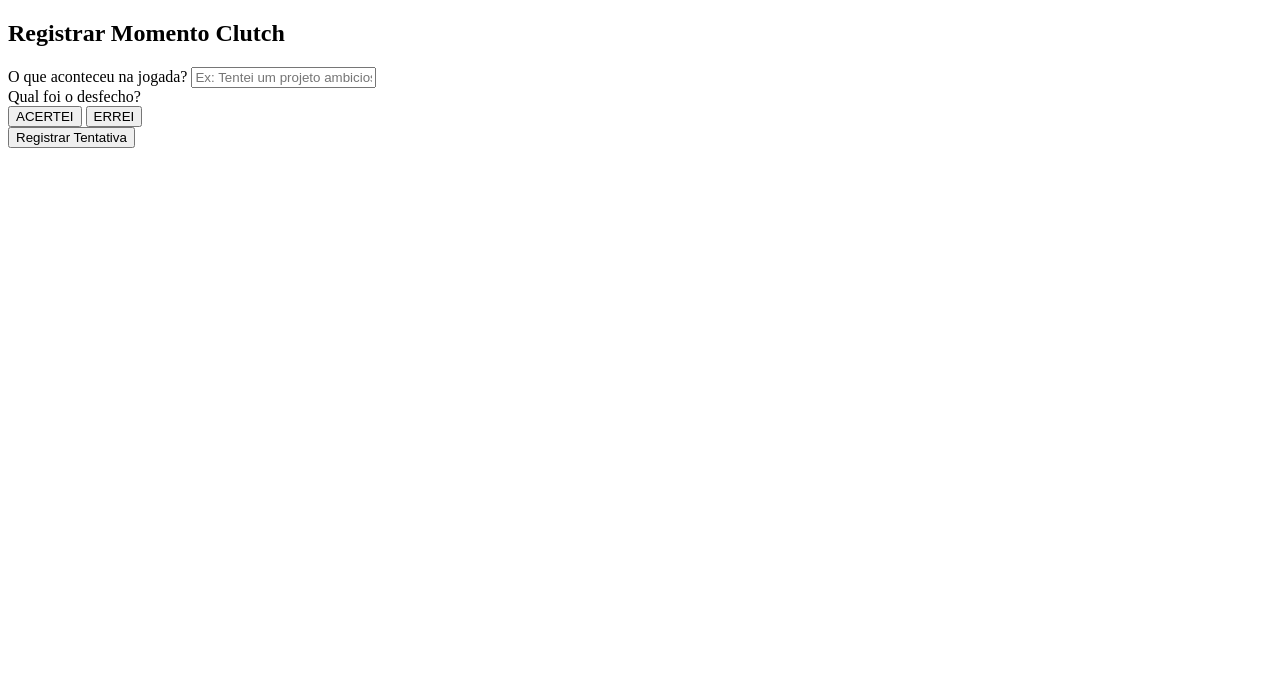
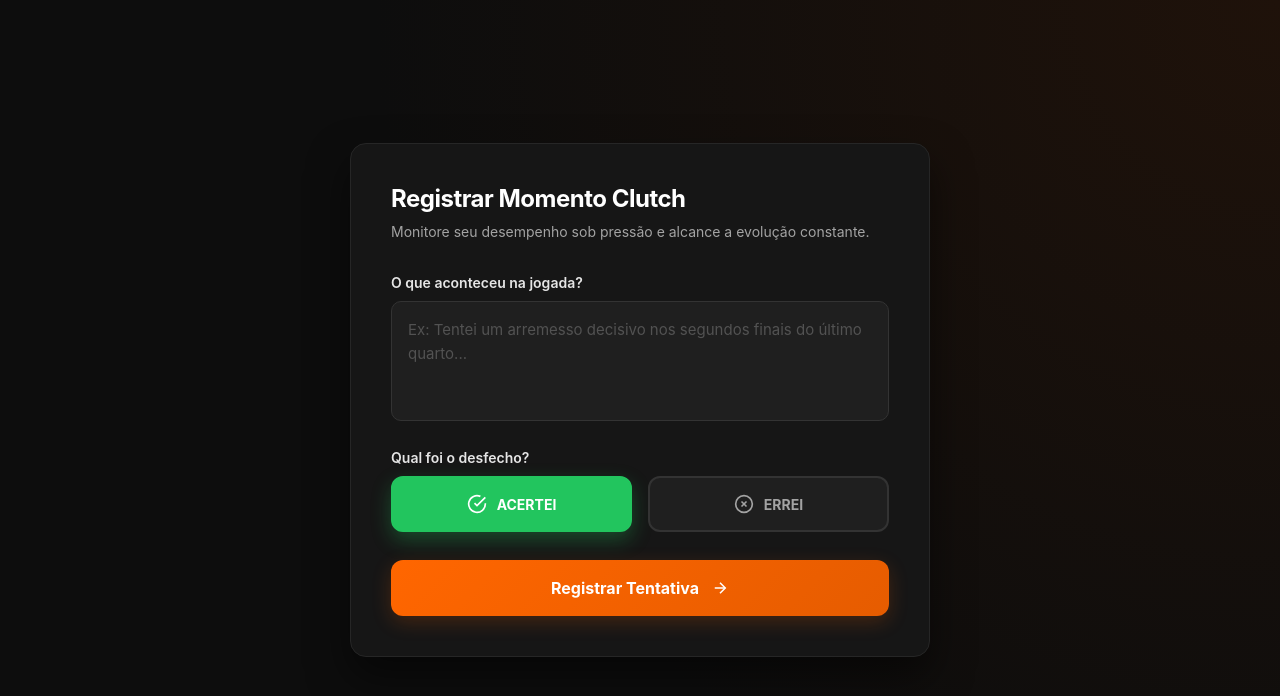
Before and after one commit to Lucas-gon/Game_Winner, a website: page web-data-viz/public/dashboard/tentativas.html in a window 1280 px wide. Both pictures are taken after a click on the button "ACERTEI". Drawn offline with Linux system fonts and the light colour scheme.

Commit message:
Feat: Foi estilizada a tela de registrar as tentativas.

```diff
--- /dev/null
+++ b/web-data-viz/public/css/style_tentativas.css
@@ -0,0 +1,221 @@
+/* ==========================================================================
+   CONFIGURAÇÕES GERAIS E PALETA DE CORES (Game Winner)
+   ========================================================================== */
+* {
+    margin: 0;
+    padding: 0;
+    box-sizing: border-box;
+    font-family: 'Inter', sans-serif;
+}
+
+body {
+    background-color: #0d0d0d;
+    /* Adiciona um efeito radial de luz de quadra bem discreto ao fundo */
+    background-image: radial-gradient(circle at top right, #1f120a 0%, #0d0d0d 60%);
+    color: #ffffff;
+    min-height: 100vh;
+    display: flex;
+    justify-content: center;
+    align-items: center;
+    padding: 20px;
+}
+
+.container {
+    width: 100%;
+    max-width: 580px;
+}
+
+/* ==========================================================================
+   ESTILIZAÇÃO DO CARD CENTRAL
+   ========================================================================== */
+.card-questionario {
+    background-color: #161616;
+    border: 1px solid #262626;
+    border-radius: 16px;
+    padding: 40px;
+    box-shadow: 0 20px 40px rgba(0, 0, 0, 0.5);
+    transition: transform 0.3s ease, border-color 0.3s ease;
+}
+
+.card-questionario:hover {
+    border-color: #363636;
+}
+
+.card-header {
+    margin-bottom: 32px;
+}
+
+.card-header h2 {
+    font-size: 24px;
+    font-weight: 700;
+    color: #ffffff;
+    margin-bottom: 8px;
+    letter-spacing: -0.5px;
+}
+
+.card-header p {
+    font-size: 14px;
+    color: #a3a3a3;
+    line-height: 1.5;
+}
+
+/* ==========================================================================
+   ELEMENTOS DE ENTRADA (FORMULÁRIO)
+   ========================================================================== */
+.campo {
+    margin-bottom: 28px;
+    display: flex;
+    flex-direction: column;
+    gap: 10px;
+}
+
+.campo label {
+    font-size: 14px;
+    font-weight: 600;
+    color: #e5e5e5;
+}
+
+/* Caixa de Texto Customizada */
+.campo textarea {
+    background-color: #1f1f1f;
+    border: 1px solid #333333;
+    border-radius: 10px;
+    color: #ffffff;
+    padding: 16px;
+    font-size: 15px;
+    line-height: 1.6;
+    resize: none;
+    height: 120px;
+    outline: none;
+    transition: all 0.2s ease;
+}
+
+/* Foco da Caixa de Texto */
+.campo textarea:focus {
+    border-color: #ff6600;
+    background-color: #242424;
+    box-shadow: 0 0 0 4px rgba(255, 102, 0, 0.15);
+}
+
+.campo textarea::placeholder {
+    color: #525252;
+}
+
+/* ==========================================================================
+   BOTÕES DE SELEÇÃO (ACERTEI / ERREI)
+   ========================================================================== */
+.botoes-resultado {
+    display: grid;
+    grid-template-columns: 1fr 1fr;
+    gap: 16px;
+}
+
+.botoes-resultado button {
+    background-color: #1f1f1f;
+    border: 2px solid #333333;
+    border-radius: 12px;
+    color: #a3a3a3;
+    padding: 16px 20px;
+    font-size: 14px;
+    font-weight: 700;
+    cursor: pointer;
+    display: flex;
+    align-items: center;
+    justify-content: center;
+    gap: 10px;
+    transition: all 0.2s cubic-bezier(0.4, 0, 0.2, 1);
+}
+
+/* Efeito Hover nos botões de escolha */
+.botoes-resultado button:hover {
+    color: #ffffff;
+    transform: translateY(-2px);
+}
+
+.btn-acerto:hover {
+    border-color: #22c55e;
+    background-color: rgba(34, 197, 94, 0.05);
+}
+
+.btn-erro:hover {
+    border-color: #ef4444;
+    background-color: rgba(239, 68, 68, 0.05);
+}
+
+/* Estados de Selecionado (Active) disparados pelo JavaScript */
+.btn-acerto.active {
+    background-color: #22c55e;
+    border-color: #22c55e;
+    color: #ffffff;
+    box-shadow: 0 8px 20px rgba(34, 197, 94, 0.3);
+}
+
+.btn-erro.active {
+    background-color: #ef4444;
+    border-color: #ef4444;
+    color: #ffffff;
+    box-shadow: 0 8px 20px rgba(239, 68, 68, 0.3);
+}
+
+/* ==========================================================================
+   BOTÃO ENVIAR LARANJA BASQUETE
+   ========================================================================== */
+.btn-enviar {
+    width: 100%;
+    background: linear-gradient(135deg, #ff6600 0%, #e65c00 100%);
+    border: none;
+    border-radius: 12px;
+    color: #ffffff;
+    padding: 18px;
+    font-size: 16px;
+    font-weight: 700;
+    cursor: pointer;
+    display: flex;
+    align-items: center;
+    justify-content: center;
+    gap: 12px;
+    box-shadow: 0 6px 20px rgba(255, 102, 0, 0.2);
+    transition: all 0.25s ease;
+    margin-top: 10px;
+}
+
+.btn-enviar:hover {
+    background: linear-gradient(135deg, #ff751a 0%, #f56300 100%);
+    transform: translateY(-2px);
+    box-shadow: 0 8px 25px rgba(255, 102, 0, 0.35);
+}
+
+/* ==========================================================================
+   ALERTAS DE ERRO E SUCESSO (FEEDBACK)
+   ========================================================================== */
+.mensagem-feedback {
+    min-height: 0;
+    opacity: 0;
+    transform: translateY(-8px);
+    border-radius: 8px;
+    font-size: 14px;
+    font-weight: 500;
+    transition: all 0.3s ease;
+}
+
+/* Caixa Vermelha para Erro */
+.mensagem-feedback.error {
+    opacity: 1;
+    transform: translateY(0);
+    background-color: rgba(239, 68, 68, 0.1);
+    border-left: 4px solid #ef4444;
+    color: #fca5a5;
+    padding: 14px 16px;
+    margin-bottom: 24px;
+}
+
+/* Caixa Verde para Sucesso provisório */
+.mensagem-feedback.success {
+    opacity: 1;
+    transform: translateY(0);
+    background-color: rgba(34, 197, 94, 0.1);
+    border-left: 4px solid #22c55e;
+    color: #86efac;
+    padding: 14px 16px;
+    margin-bottom: 24px;
+}
--- a/web-data-viz/public/dashboard/tentativas.html
+++ b/web-data-viz/public/dashboard/tentativas.html
@@ -4,37 +4,87 @@
     <meta charset="UTF-8">
     <meta name="viewport" content="width=device-width, initial-scale=1.0">
     <title>Registrar Tentativa | Game Winner</title>
+    <link rel="stylesheet" href="../css/style_tentativas.css">
 </head>
 <body>
+    <div class="container">
         <div class="card-questionario">
+            <div class="card-header">
                 <h2>Registrar Momento Clutch</h2>
-
-    <div class="campo">
-        <span>O que aconteceu na jogada?</span>
-        <input id="ipt_descricao" placeholder="Ex: Tentei um projeto ambicioso ">
+                <p>Monitore seu desempenho sob pressão e alcance a evolução constante.</p>
             </div>
 
             <div class="campo">
-        <span>Qual foi o desfecho?</span>
+                <label for="ipt_descricao">O que aconteceu na jogada?</label>
+                <textarea id="ipt_descricao" placeholder="Ex: Tentei um arremesso decisivo nos segundos finais do último quarto..."></textarea>
+            </div>
+
+            <div class="campo">
+                <label>Qual foi o desfecho?</label>
                 <div class="botoes-resultado">
-            <button class="btn-acerto" onclick="selecionar('Acertou')">ACERTEI</button>
-            <button class="btn-erro" onclick="selecionar('Errou')">ERREI</button>
+                    <button type="button" class="btn-acerto" onclick="selecionar('Acertou')">
+                        <svg width="20" height="20" fill="none" stroke="currentColor" stroke-width="2" viewBox="0 0 24 24"><path d="M22 11.08V12a10 10 0 1 1-5.93-9.14"></path><path d="M22 4L12 14.01l-3-3"></path></svg>
+                        ACERTEI
+                    </button>
+                    <button type="button" class="btn-erro" onclick="selecionar('Errou')">
+                        <svg width="20" height="20" fill="none" stroke="currentColor" stroke-width="2" viewBox="0 0 24 24"><circle cx="12" cy="12" r="10"></circle><line x1="15" y1="9" x2="9" y2="15"></line><line x1="9" y1="9" x2="15" y2="15"></line></svg>
+                        ERREI
+                    </button>
                 </div>
             </div>
 
-    <button onclick="registrarTentativa()" class="btn-enviar">Registrar Tentativa</button>
+            <div id="mensagem_erro" class=""></div>
+
+            <button onclick="registrarTentativa()" class="btn-enviar">
+                Registrar Tentativa
+                <svg width="18" height="18" fill="none" stroke="currentColor" stroke-width="2" viewBox="0 0 24 24"><line x1="5" y1="12" x2="19" y2="12"></line><polyline points="12 5 19 12 12 19"></polyline></svg>
+            </button>
+        </div>
     </div>
 </body>
 </html>
 <script>
-    var resultadoEscolhido = "";
+    let resultado_escolhido = "";
 
     function selecionar(valor) {
+
         resultado_escolhido = valor;
+
+    // 1. Buscamos os dois botões logo no início da função
+    const btnAcerto = document.querySelector(".btn-acerto");
+    const btnErro = document.querySelector(".btn-erro");
+
+    if (valor === "Acertou") {
+        // 2. Se clicou em Acertou: adiciona o active nele e remove do Errou
+        btnAcerto.classList.add("active");
+        btnErro.classList.remove("active");
+    } else if (valor === "Errou") {
+        // 3. Se clicou em Errou: adiciona o active nele e remove do Acertou
+        btnErro.classList.add("active");
+        btnAcerto.classList.remove("active");
+    }
+        // resultado_escolhido = valor;
+        // if(valor === "Acertou") {
+        //     const btnAcerto = document.querySelector(".btn-acerto")
+        //     btnAcerto.classList.toggle("active");
+        // } else if(valor === "Errou") {
+        //     const btnErro = document.querySelector(".btn-erro")
+        //     btnErro.classList.toggle("active");
+        // }
     }
 
     function registrarTentativa() {
     let descricao_tentativa = ipt_descricao.value;
+
+    if (descricao_tentativa.trim() == '') {
+        mensagem_erro.innerHTML = '⚠️ Por favor, preencha o campo da descrição!'
+        return false;
+    }
+
+    if (resultado_escolhido == "") {
+        mensagem_erro.innerHTML = '⚠️ Por favor, selecione um resultado (Acerto/Erro) antes de registrar!';
+        return false;
+    }
 
     fetch("/tentativas/cadastrar", {
         method: "POST",
@@ -45,6 +95,7 @@
         descricao: descricao_tentativa,
         resultado: resultado_escolhido,
         id_usuario: sessionStorage.ID_USUARIO
+
     }),
 
     }).then(resposta => {
```
Lines whose indentation alone changed are shown as unchanged.
